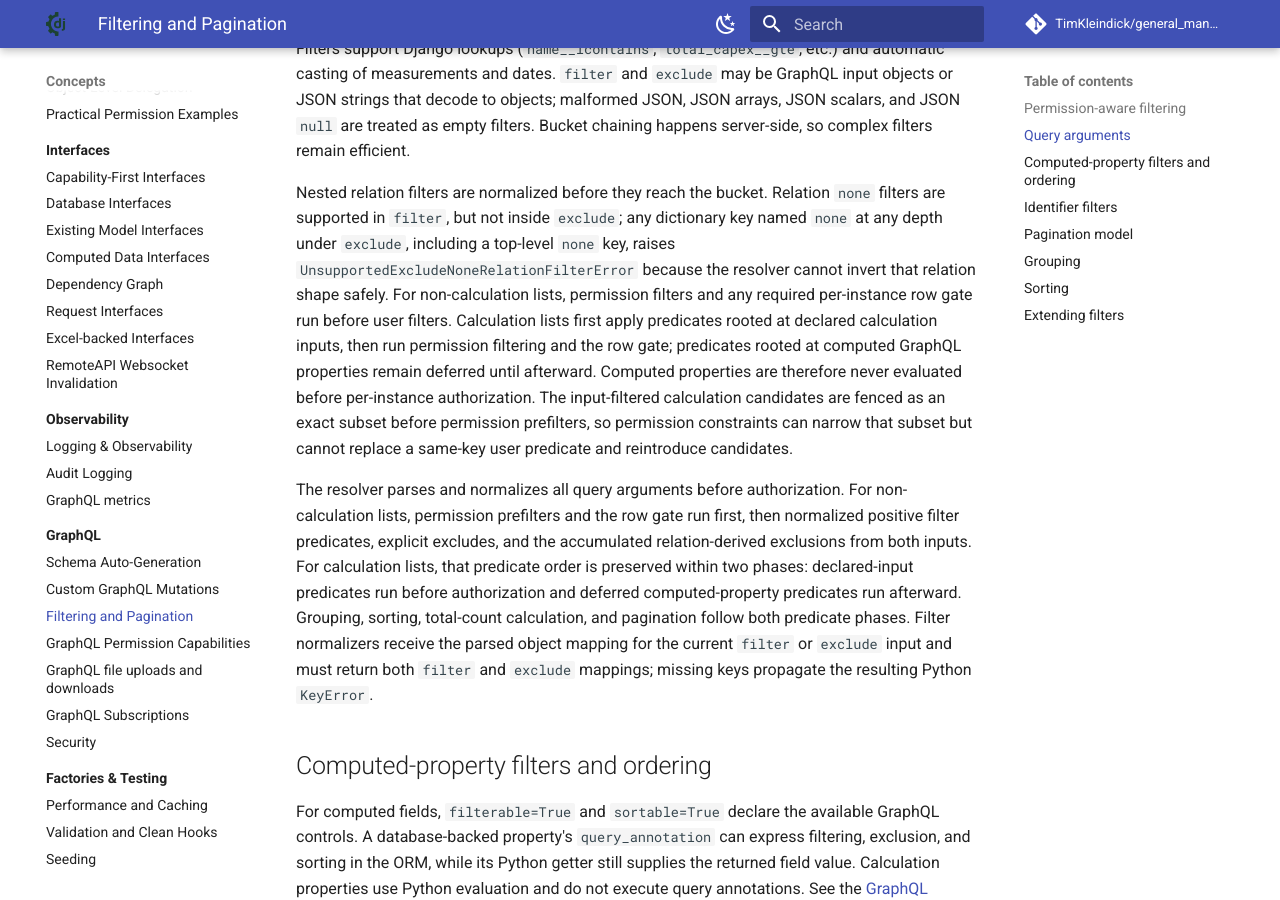
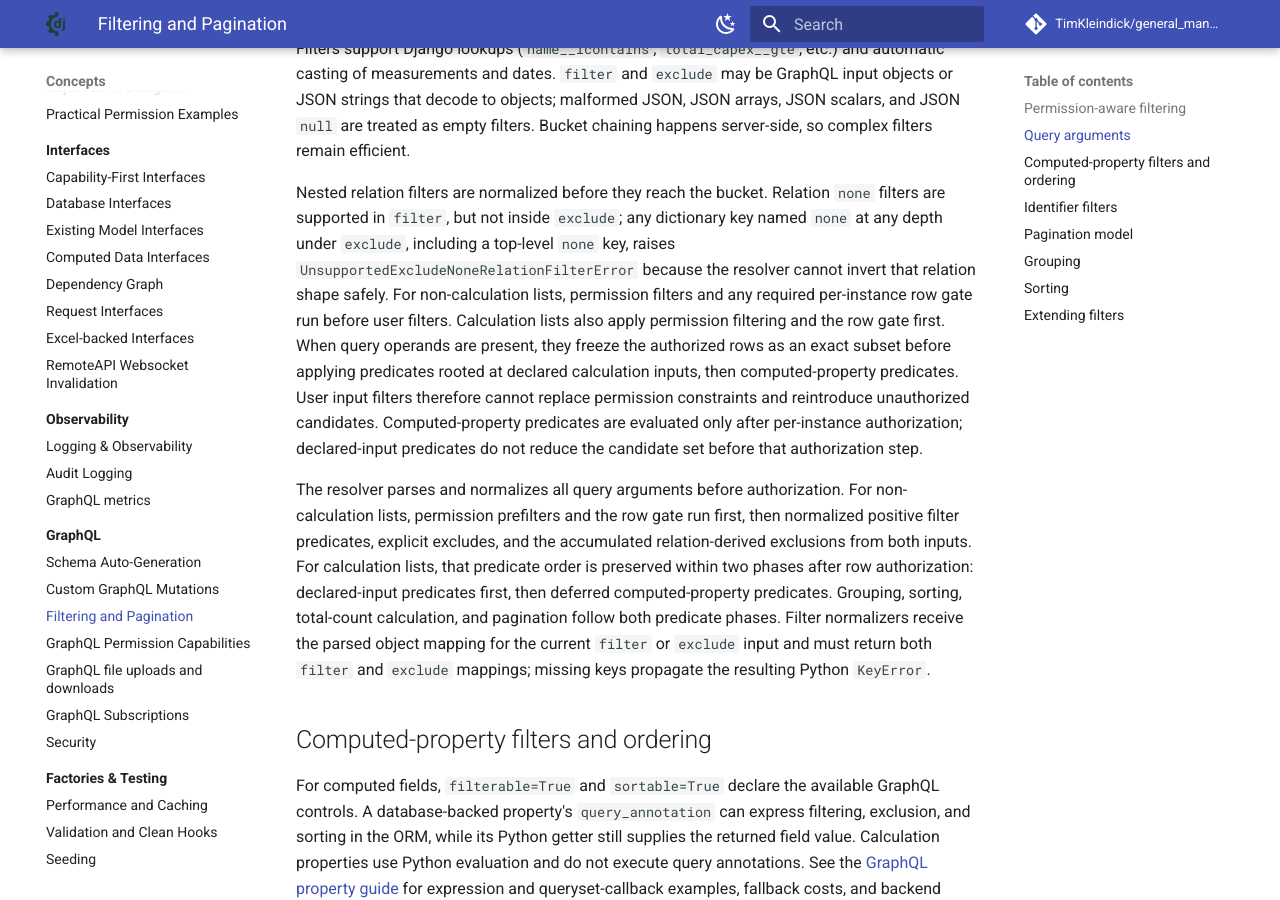
Before and after one commit to TimKleindick/general_manager, an MkDocs documentation site: the page built from docs/concepts/graphql/filters_pagination.md, in a window 1280 px wide and 900 px high, scrolled down 860 px. Built offline with MkDocs 1.6.1 and Material for MkDocs 9.7.7, drawn with Linux system fonts in a browser that asks for light colours; comment, search, counter and statistics services are not loaded.

Commit message:
docs: correct calculation filter authorization order

```diff
--- a/docs/concepts/graphql/filters_pagination.md
+++ b/docs/concepts/graphql/filters_pagination.md
@@ -40,20 +40,20 @@ dictionary key named `none` at any depth under `exclude`, including a top-level
 `UnsupportedExcludeNoneRelationFilterError` because the resolver cannot invert
 that relation shape safely. For non-calculation lists, permission filters and
 any required per-instance row gate run before user filters. Calculation lists
-first apply predicates rooted at declared calculation inputs, then run
-permission filtering and the row gate; predicates rooted at computed GraphQL
-properties remain deferred until afterward. Computed properties are therefore
-never evaluated before per-instance authorization. The input-filtered
-calculation candidates are fenced as an exact subset before permission
-prefilters, so permission constraints can narrow that subset but cannot
-replace a same-key user predicate and reintroduce candidates.
+also apply permission filtering and the row gate first. When query operands
+are present, they freeze the authorized rows as an exact subset before applying
+predicates rooted at declared calculation inputs, then computed-property
+predicates. User input filters therefore cannot replace permission constraints
+and reintroduce unauthorized candidates. Computed-property predicates are
+evaluated only after per-instance authorization; declared-input predicates do
+not reduce the candidate set before that authorization step.
 
 The resolver parses and normalizes all query arguments before authorization. For
 non-calculation lists, permission prefilters and the row gate run first, then
 normalized positive filter predicates, explicit excludes, and the accumulated
 relation-derived exclusions from both inputs. For calculation lists, that
-predicate order is preserved within two phases: declared-input predicates run
-before authorization and deferred computed-property predicates run afterward.
+predicate order is preserved within two phases after row authorization:
+declared-input predicates first, then deferred computed-property predicates.
 Grouping, sorting, total-count calculation, and pagination follow both predicate
 phases. Filter
 normalizers receive the parsed object mapping for the current `filter` or
```
Also changed, not shown: docs/howto/expose_via_graphql.md (+3 -3 lines).
